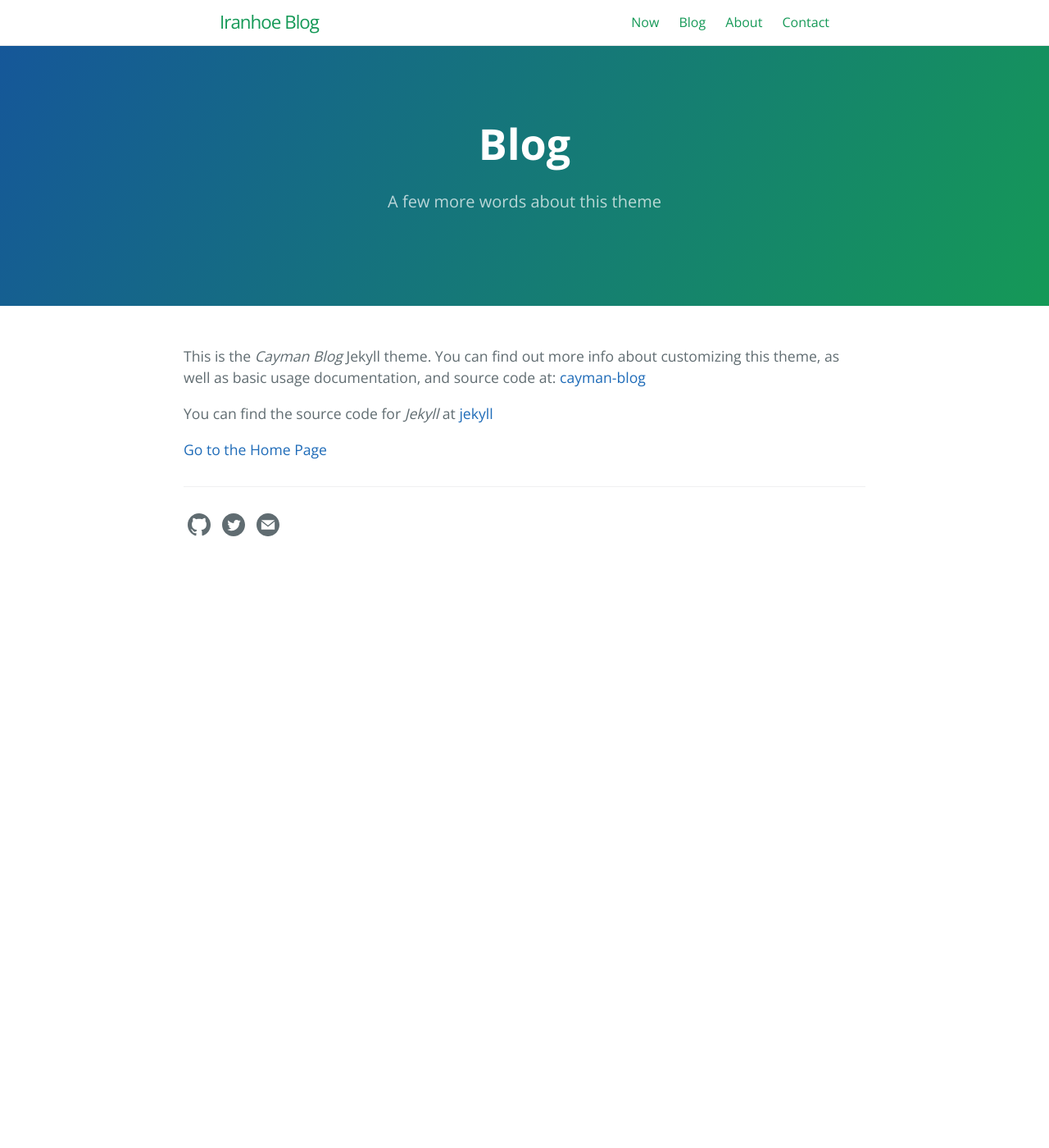
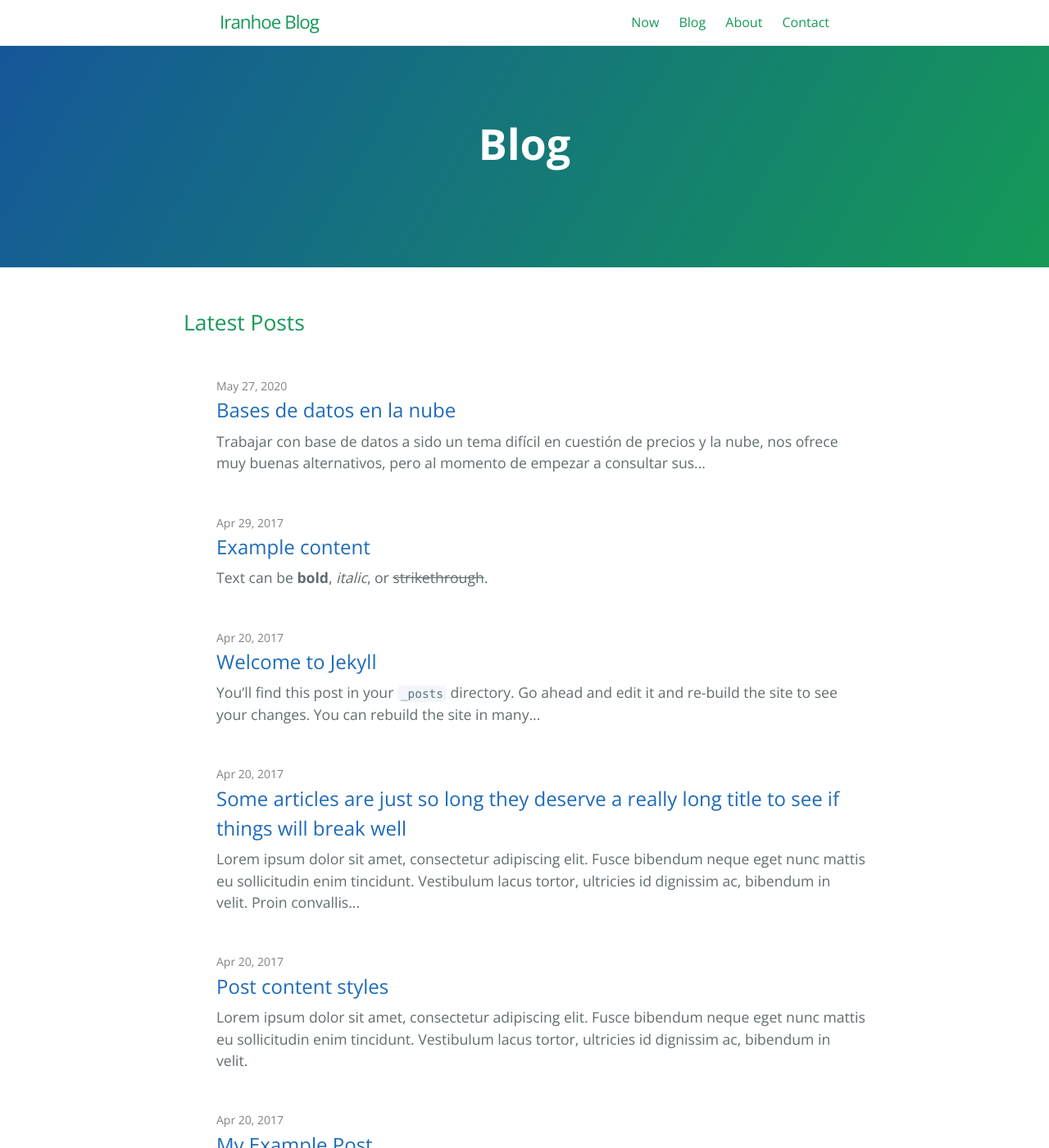
Before and after one commit to iranhoe/iranhoe.github.io, a Jekyll site: the page built from blog.md, in a window 1280 px wide and 1400 px high. Shown: the whole window at 82% size. Built offline with Jekyll 4.4.1, drawn with Linux system fonts in a browser that asks for light colours; some of the changed text lies outside the part shown.

Commit message:
blog post one

```diff
--- /dev/null
+++ b/_layouts/blog.html
@@ -0,0 +1,30 @@
+---
+layout: default
+---
+
+<div>
+
+  {{ content }}
+
+  <h2>Latest Posts</h2>
+
+  <div>&nbsp;</div>
+
+  <ul class="post-list">
+    {% for post in site.posts %}
+      <li>
+
+        {% assign date_format = site.cayman-blog.date_format | default: "%b %-d, %Y" %}
+        <span class="post-meta">{{ post.date | date: date_format }}</span>
+
+        <h2>
+          <a class="post-link" href="{{ post.url | absolute_url }}" title="{{ post.title }}">{{ post.title | escape }}</a>
+        </h2>
+
+        {{ post.excerpt | markdownify | truncatewords: 30 }}
+
+      </li>
+    {% endfor %}
+  </ul>
+
+</div>
--- a/_layouts/post.html
+++ b/_layouts/post.html
@@ -22,4 +22,5 @@ layout: default
   {% if site.disqus.shortname %}
     {% include disqus_comments.html %}
   {% endif %}
+
 </article>
--- a/_posts/2020-05-27-databases.md
+++ b/_posts/2020-05-27-databases.md
@@ -3,13 +3,19 @@ layout: post
 title: "Bases de datos en la nube"
 ---
 
-# SQL y NoSQL
+Trabajar con base de datos a sido un tema difícil en cuestión de precios y la nube, nos ofrece muy buenas alternativos, pero al momento de empezar a consultar sus precios es algo confuso.
 
-## Document (NoSQL) Database
+En este articulo llevo una ligera investigación de cuales son los precios que manejan las distintas plataformas de la nube y cual podrá ser la mejor opción.
+
+> Por cuestiones de recursos, la toma de muestra esta basada para aplicaciones pequeñas.
+
+## SQL y NoSQL
+
+### Document (NoSQL) Database
 
 > Pagos mensuales
 
-### Mongo
+#### Mongo
 
 | Plataforma  | Type       | Tamaño | Precio      | Backup | vCPU   | RAM GB | Plan          | Servidor                      |
 |:-----------:|:----------:|:------:|:-----------:|:------:|:------:|:------:|:-------------:|:-----------------------------:|
@@ -25,7 +31,7 @@ title: "Bases de datos en la nube"
 
  > test
 
-### FireStore en GCP
+#### FireStore en GCP
 
 La calculadora de firebase y GPC dicen una cantidad diferente de lecturas y escrituras gratis \
 GPC da 50k gratis de lectura 20k de escritura.
@@ -54,7 +60,7 @@ Para Generar una cantidad de costo en 2 Millones de Lectura/Escritura/Eliminaci
 > Los precios no incluyen en [Egress](https://cloud.google.com/compute/pricing#network) \
 > \* sin pasar la cuota de transferencia
 
-### Firebase
+#### Firebase
 
 Firebase no se encuentra dentro de GCP, esta en su propia plataforma https://firebase.google.com/
 
@@ -65,7 +71,7 @@ Firebase no se encuentra dentro de GCP, esta en su propia plataforma https://fir
 |  10 GB   | Transferencia  | Gratis    |
 |   1 GB   | Almacenamiento | $  45 USD |
 
-### Otros
+#### Otros
 
 | Plataforma    | Type       | Tamaño | Precio       | Escritura  | Lectura    | Backup | vCPU   | RAM GB | Plan           | Servidor                 |
 |:-------------:|:----------:|:------:|:------------:|:----------:|:----------:|:------:|:------:|:------:|:--------------:|:------------------------:|
@@ -80,13 +86,13 @@ Firebase no se encuentra dentro de GCP, esta en su propia plataforma https://fir
 > \* Documentos alrededor de 5kb con Ond-Demand con 2 millones de lecturas y transacciones al mes. \
 > ** Big Table es recomendada para tamaños de 1TB
 
-## Data SQL
+### Data SQL
 
 > Solo una instancia con recursos compartidos, SSD General Purpose, pagos mensuales.
 >
 > HPC = Enable High Performance Configuration
 
-### SQL Server
+#### SQL Server
 
 > GCP use version 2017
 
@@ -107,7 +113,7 @@ Firebase no se encuentra dentro de GCP, esta en su propia plataforma https://fir
 | Azure      |  20 GB | $  57.71 MXN |  N/A   | 1    | ?         | 3      | General Purpose | East US               |
 | Azure      |  50 GB | $ 144.27 MXN |  N/A   | 1    | ?         | 3      | General Purpose | East US               |
 
-### MySQL
+#### MySQL
 
 | Plataforma     | Tamaño | SSD precio   | Backup | vCPU | CPU/h     | RAM GB | Plan            | Servidor              |
 |:--------------:|:------:|:------------:|:------:|:----:|:---------:|:------:|:--------------- | :-------------------- |
@@ -121,7 +127,7 @@ Firebase no se encuentra dentro de GCP, esta en su propia plataforma https://fir
 | GCP SQL        |  50 GB | $  21.72 USD |  SI    | 1    | HPC       | 3.75   | db-f1-micro     | lowa (us-central1)    |
 | 000webhost.com |  ? GB  |    Gratis    |  SI    | 1    | HPC       | 3.75   | db-f1-micro     | lowa (us-central1)    |
 
-### PostgreSQL
+#### PostgreSQL
 
 Servidor: US East (N. Virginia)
 
@@ -135,10 +141,10 @@ Servidor: US East (N. Virginia)
 | AWS RDS         |  50 GB | $  23.71 USD |  SI    | 1    | 6/3.3 GHz | 1      | db.t2.micro     |
 | elephantsql.com |  20 MB |    Gratis    |  SI    | 1    | ?         | ?      | Gratis          |
 
-### MariaDB y Oracle
+#### MariaDB y Oracle
 
 > AWS Oracle y MariaDB tienen el mismo precio que MySQL
 
-### Otras por ver
+#### Otras por ver
 
 * Spanner
--- a/blog.md
+++ b/blog.md
@@ -1,15 +1,8 @@
 ---
-layout: page
+layout: blog
 title: Blog
 tagline: A few more words about this theme
 permalink: /blog.html
 ref: blog
 order: 0
 ---
-
-This is the _Cayman Blog_ Jekyll theme. You can find out more info about customizing this theme, as well as basic usage documentation, and source code at: [cayman-blog](https://github.com/lorepirri/cayman-blog)
-
-You can find the source code for _Jekyll_ at [jekyll](https://github.com/jekyll/jekyll)
-
-
-[Go to the Home Page]({{ '/' | absolute_url }})
```
Also changed, not shown: _drafts/azure_portal.md (added, +14 -0 lines), _layouts/home.html (+0 -21 lines), assets/images/breadcrumb.png (added).
